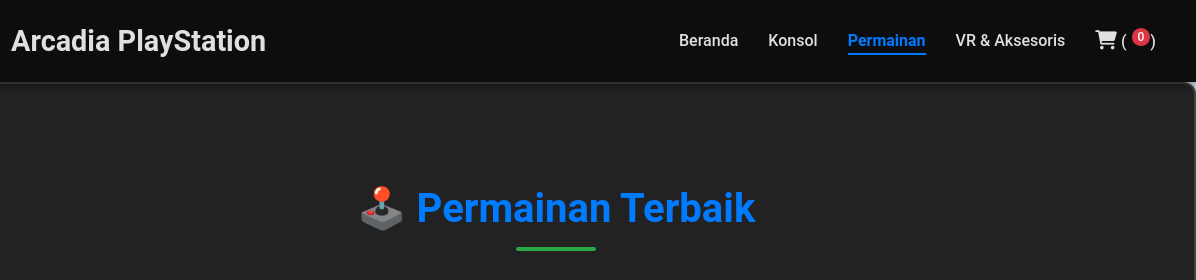
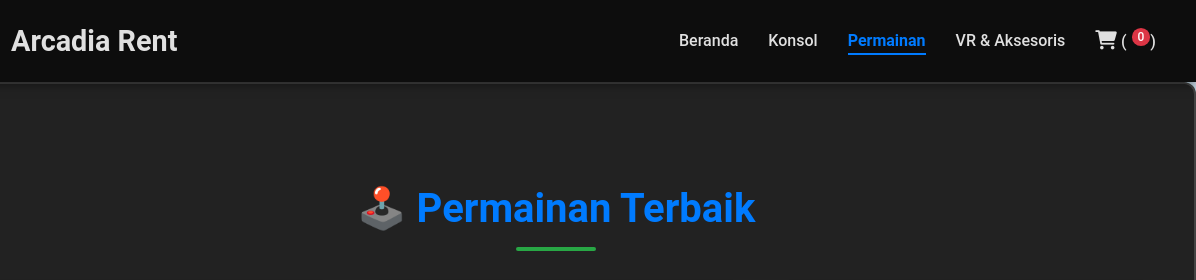
Before and after one commit to alvagustav/arcadiarent.github.io, a plain HTML site: page permainan.html in a window 1280 px wide. Shown: the top 280 px of the page, 84-1280 px from the left. Drawn offline with Linux system fonts and the light colour scheme.

Commit message:
Update permainan.html

```diff
--- a/permainan.html
+++ b/permainan.html
@@ -3,7 +3,7 @@
 <head>
     <meta charset="UTF-8">
     <meta name="viewport" content="width=device-width, initial-scale=1.0">
-    <title>Permainan - Arcadia PlayStation</title>
+    <title>Permainan - Arcadia Rent </title>
     <link rel="stylesheet" href="style.css">
     <link rel="stylesheet" href="https://cdnjs.cloudflare.com/ajax/libs/font-awesome/6.0.0-beta3/css/all.min.css">
 </head>
@@ -11,8 +11,8 @@
     <header>
     <div class="container">
         <a href="index.html" class="logo-link">
-            <img src="logo.png" alt="Arcadia PlayStation Logo" class="logo-img">
-            <h1 class="site-title">Arcadia PlayStation</h1> </a>
+            <img src="logo.png" alt="Arcadia Rent Logo" class="logo-img">
+            <h1 class="site-title">Arcadia Rent </h1> </a>
         <nav>
             <ul>
                 <li><a href="index.html">Beranda</a></li>
@@ -68,7 +68,7 @@
 
     <footer>
         <div class="container">
-            <p>&copy; 2025 Arcadia PlayStation. All Rights Reserved.</p>
+            <p>&copy; 2025 Arcadia Rent. All Rights Reserved.</p>
         </div>
     </footer>
 
```
